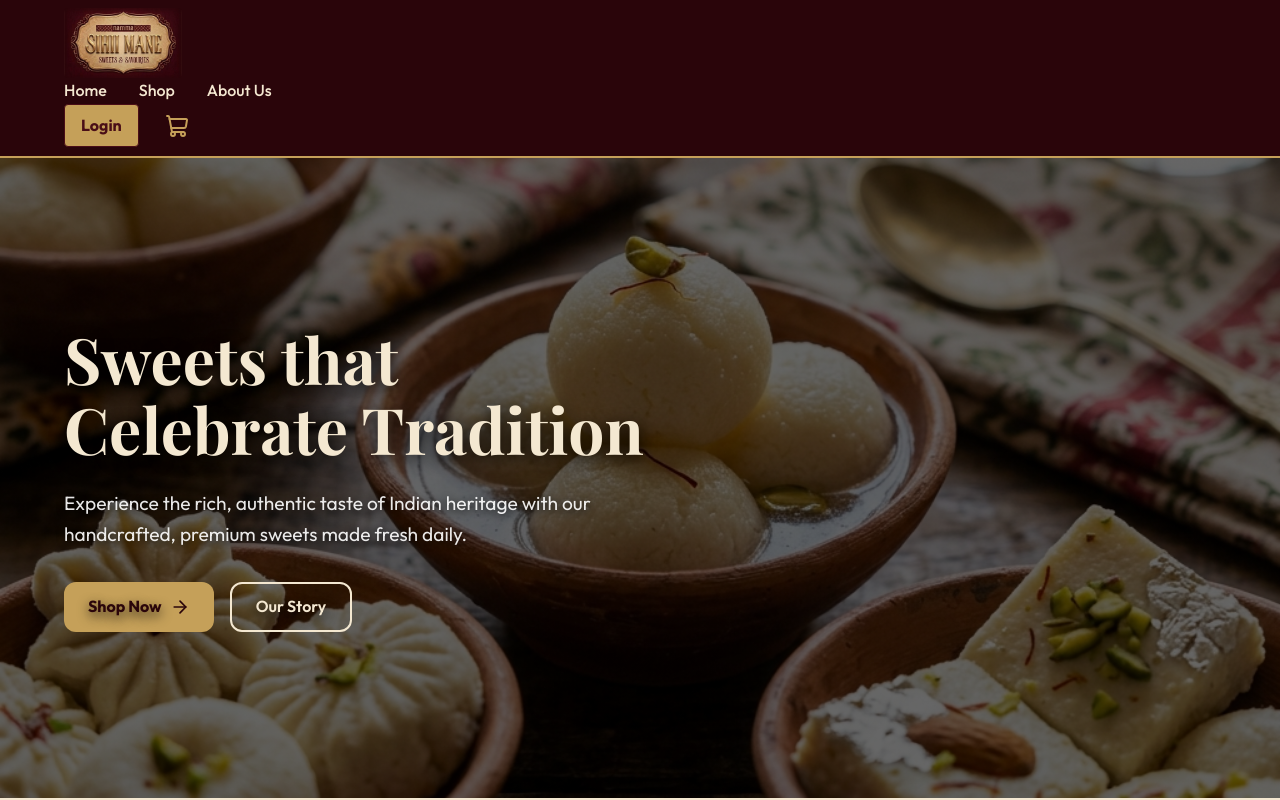
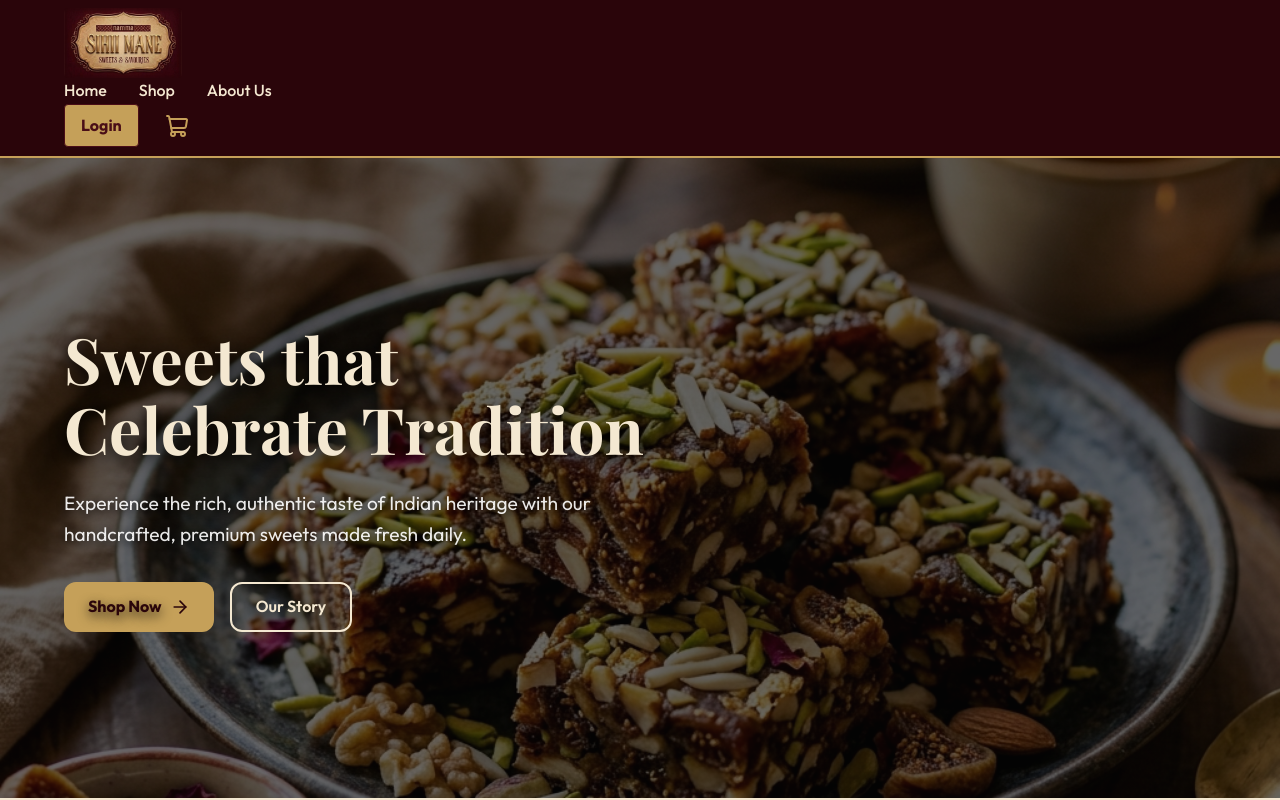
Before and after one commit to ROHITH05012005/namma-sihii-sweets, a React (Vite) app: page / in a window 1280 px wide. Shown: the top 800 px of the page. Built offline with nearby package versions, Linux system fonts and the light colour scheme; no server answers; a web font is replaced by a local one.

Commit message:
Update ingredient image to natural style and speed up carousel timer

```diff
--- a/src/pages/Home.jsx
+++ b/src/pages/Home.jsx
@@ -19,7 +19,7 @@ const Home = () => {
   useEffect(() => {
     const timer = setInterval(() => {
       setCurrentSlide((prev) => (prev + 1) % categories.length);
-    }, 4000);
+    }, 2500);
     return () => clearInterval(timer);
   }, []);
 
@@ -115,7 +115,7 @@ const Home = () => {
         <div className="container feature-container">
           <div className="feature-grid">
             <div className="feature-image-wrapper">
-              <img src="/images/pure_ingredients_1783392308887.png" alt="Pure Indian sweet ingredients like desi ghee and premium nuts" className="feature-image" />
+              <img src="/images/natural_ingredients_1783392496282.png" alt="Pure Indian sweet ingredients like desi ghee and premium nuts" className="feature-image" />
             </div>
             <div className="feature-content" style={{ color: 'var(--background)' }}>
               <h2 style={{ color: 'var(--secondary)', marginBottom: '24px' }}>Pure Ingredients. Pure Joy.</h2>
```
Also changed, not shown: public/images/natural_ingredients_1783392496282.png (added).
